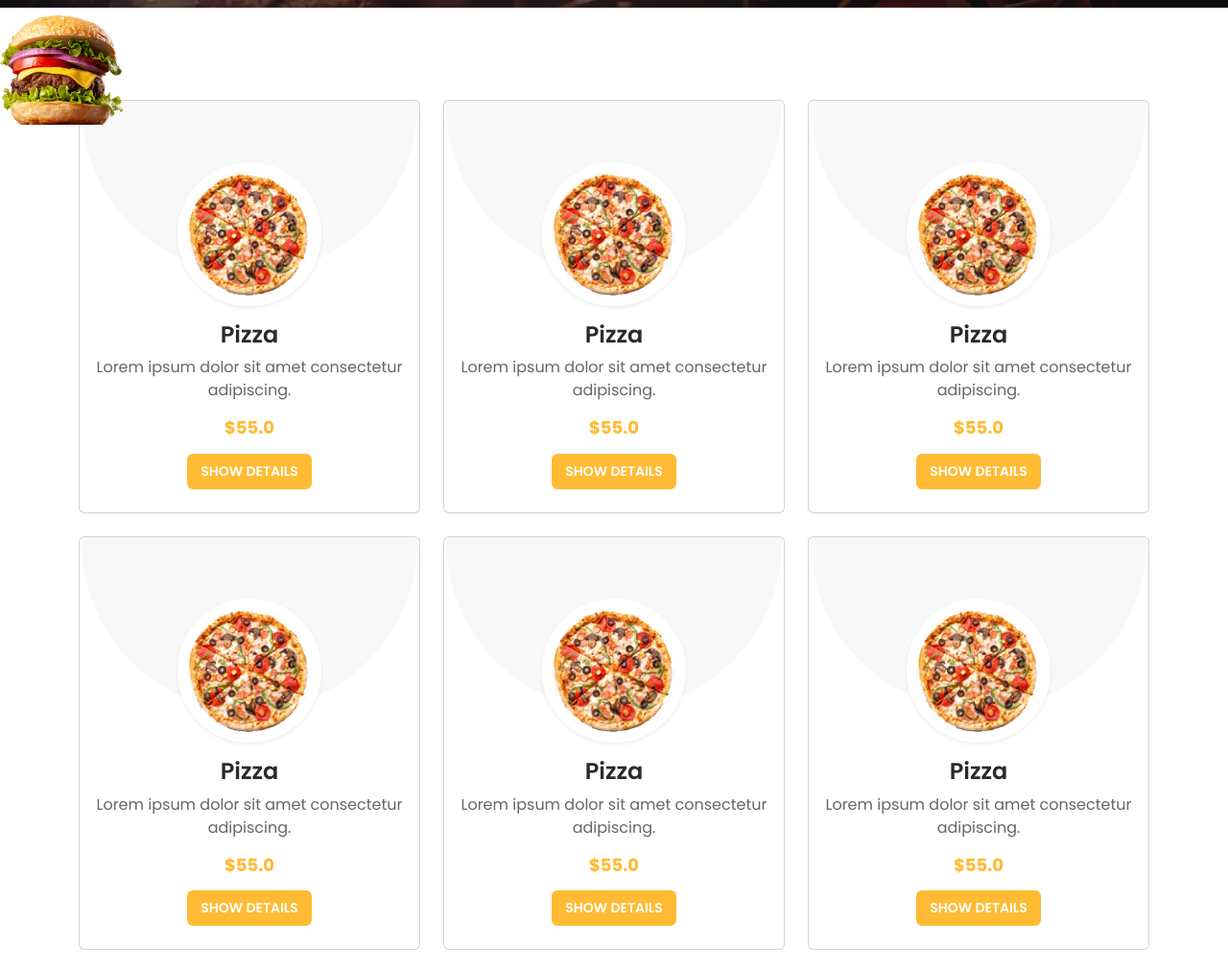
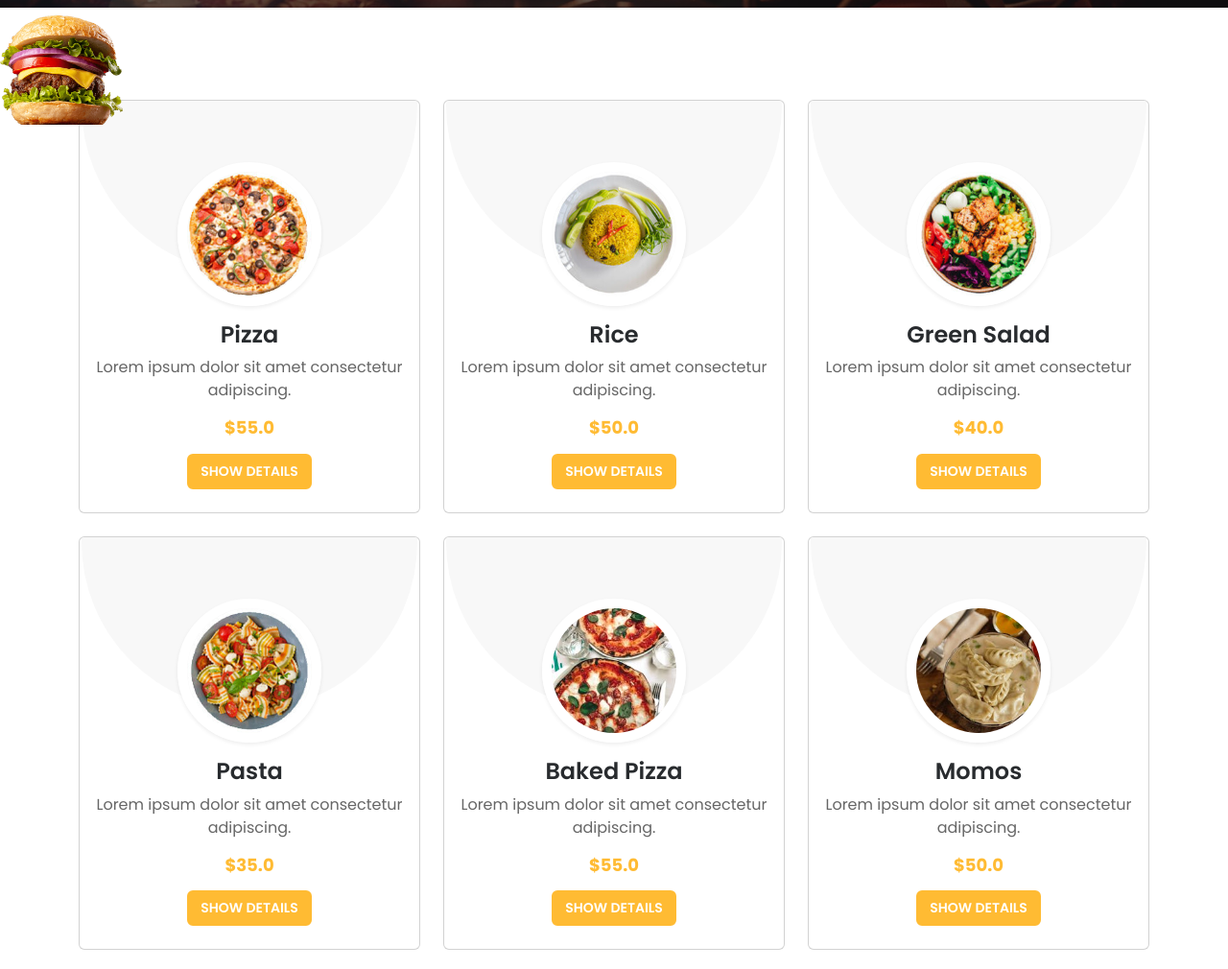
Before and after one commit to leonislam81/restaura-website, a plain HTML site: page menu.html in a window 1280 px wide. Shown: the part 330-1340 px from the top of the page at 96% size. Drawn offline with nearby package versions, Linux system fonts and the light colour scheme.

Commit message:
Update some images add preloader funtion

```diff
--- a/menu.html
+++ b/menu.html
@@ -25,6 +25,9 @@
 
 <body>
 
+  <!-- PRELOADER -->
+  <div class="preloader" id="preloader"></div>
+
   <!-- HEADER -->
   <header class="header">
     <nav class="navbar navbar-expand-md">
@@ -39,11 +42,11 @@
         <div class="collapse navbar-collapse" id="navbarSupportedContent">
           <ul class="navbar-nav mt-3 mt-lg-0 ms-auto mb-2 mb-lg-0">
             <li class="nav-item">
-              <a class="nav-link header-nav__link text-uppercase fw-medium active" aria-current="page"
+              <a class="nav-link header-nav__link text-uppercase fw-medium" aria-current="page"
                 href="index.html">Home</a>
             </li>
             <li class="nav-item">
-              <a class="nav-link header-nav__link fw-medium text-uppercase" href="menu.html">Menu</a>
+              <a class="nav-link header-nav__link fw-medium text-uppercase active" href="menu.html">Menu</a>
             </li>
             <li class="nav-item">
               <a class="nav-link header-nav__link fw-medium text-uppercase" href="contact.html">Contact</a>
@@ -98,8 +101,48 @@
           <div class="card menu-card text-center pt-5 pb-2">
             <div class="menu-shawod z-0"></div>
             <div class="card-body z-1">
-              <img src="./asstes/pizza.jpg" class="img-fluid menu-image shadow-sm mb-3 mx-auto" alt="Pizza">
-              <h4 class="menu-title fw-semibold">Pizza</h4>
+              <img src="./asstes/rice.jpg" class="img-fluid menu-image shadow-sm mb-3 mx-auto" alt="Pizza">
+              <h4 class="menu-title fw-semibold">Rice</h4>
+              <p class="menu-text">Lorem ipsum dolor sit amet consectetur adipiscing.</p>
+              <h5 class="menu-price fw-bold">$50.0</h5>
+              <a href="#" class="btn mt-2 text-uppercase fw-semibold menu-button" data-bs-toggle="modal"
+                data-bs-target="#exampleModal1">Show Details</a>
+            </div>
+          </div>
+        </div>
+        <div class="col-12 col-sm-6 col-md-4 col-xxl-3">
+          <div class="card menu-card text-center pt-5 pb-2">
+            <div class="menu-shawod z-0"></div>
+            <div class="card-body z-1">
+              <img src="./asstes/Green Salad.jpg" class="img-fluid menu-image shadow-sm mb-3 mx-auto" alt="Pizza">
+              <h4 class="menu-title fw-semibold">Green Salad</h4>
+              <p class="menu-text">Lorem ipsum dolor sit amet consectetur adipiscing.</p>
+              <h5 class="menu-price fw-bold">$40.0</h5>
+              <a href="#" class="btn mt-2 text-uppercase fw-semibold menu-button" data-bs-toggle="modal"
+                data-bs-target="#exampleModal1">Show Details</a>
+            </div>
+          </div>
+        </div>
+        <div class="col-12 col-sm-6 col-md-4 col-xxl-3">
+          <div class="card menu-card text-center pt-5 pb-2">
+            <div class="menu-shawod z-0"></div>
+            <div class="card-body z-1">
+              <img src="./asstes/Pasta.jpg" class="img-fluid menu-image shadow-sm mb-3 mx-auto" alt="Pizza">
+              <h4 class="menu-title fw-semibold">Pasta</h4>
+              <p class="menu-text">Lorem ipsum dolor sit amet consectetur adipiscing.</p>
+              <h5 class="menu-price fw-bold">$35.0</h5>
+              <a href="#" class="btn mt-2 text-uppercase fw-semibold menu-button" data-bs-toggle="modal"
+                data-bs-target="#exampleModal1">Show Details</a>
+            </div>
+          </div>
+        </div>
+        <div class="col-12 col-sm-6 col-md-4 col-xxl-3">
+          <div class="card menu-card text-center pt-5 pb-2">
+            <div class="menu-shawod z-0"></div>
+            <div class="card-body z-1">
+              <img src="./asstes/pizza item.jpg" class="img-fluid menu-image shadow-sm mb-3 mx-auto" alt="Pizza">
+              <h4 class="menu-title fw-semibold">Baked Pizza
+              </h4>
               <p class="menu-text">Lorem ipsum dolor sit amet consectetur adipiscing.</p>
               <h5 class="menu-price fw-bold">$55.0</h5>
               <a href="#" class="btn mt-2 text-uppercase fw-semibold menu-button" data-bs-toggle="modal"
@@ -111,49 +154,10 @@
           <div class="card menu-card text-center pt-5 pb-2">
             <div class="menu-shawod z-0"></div>
             <div class="card-body z-1">
-              <img src="./asstes/pizza.jpg" class="img-fluid menu-image shadow-sm mb-3 mx-auto" alt="Pizza">
-              <h4 class="menu-title fw-semibold">Pizza</h4>
+              <img src="./asstes/momos.jpg" class="img-fluid menu-image shadow-sm mb-3 mx-auto" alt="Pizza">
+              <h4 class="menu-title fw-semibold">Momos</h4>
               <p class="menu-text">Lorem ipsum dolor sit amet consectetur adipiscing.</p>
-              <h5 class="menu-price fw-bold">$55.0</h5>
-              <a href="#" class="btn mt-2 text-uppercase fw-semibold menu-button" data-bs-toggle="modal"
-                data-bs-target="#exampleModal1">Show Details</a>
-            </div>
-          </div>
-        </div>
-        <div class="col-12 col-sm-6 col-md-4 col-xxl-3">
-          <div class="card menu-card text-center pt-5 pb-2">
-            <div class="menu-shawod z-0"></div>
-            <div class="card-body z-1">
-              <img src="./asstes/pizza.jpg" class="img-fluid menu-image shadow-sm mb-3 mx-auto" alt="Pizza">
-              <h4 class="menu-title fw-semibold">Pizza</h4>
-              <p class="menu-text">Lorem ipsum dolor sit amet consectetur adipiscing.</p>
-              <h5 class="menu-price fw-bold">$55.0</h5>
-              <a href="#" class="btn mt-2 text-uppercase fw-semibold menu-button" data-bs-toggle="modal"
-                data-bs-target="#exampleModal1">Show Details</a>
-            </div>
-          </div>
-        </div>
-        <div class="col-12 col-sm-6 col-md-4 col-xxl-3">
-          <div class="card menu-card text-center pt-5 pb-2">
-            <div class="menu-shawod z-0"></div>
-            <div class="card-body z-1">
-              <img src="./asstes/pizza.jpg" class="img-fluid menu-image shadow-sm mb-3 mx-auto" alt="Pizza">
-              <h4 class="menu-title fw-semibold">Pizza</h4>
-              <p class="menu-text">Lorem ipsum dolor sit amet consectetur adipiscing.</p>
-              <h5 class="menu-price fw-bold">$55.0</h5>
-              <a href="#" class="btn mt-2 text-uppercase fw-semibold menu-button" data-bs-toggle="modal"
-                data-bs-target="#exampleModal1">Show Details</a>
-            </div>
-          </div>
-        </div>
-        <div class="col-12 col-sm-6 col-md-4 col-xxl-3">
-          <div class="card menu-card text-center pt-5 pb-2">
-            <div class="menu-shawod z-0"></div>
-            <div class="card-body z-1">
-              <img src="./asstes/pizza.jpg" class="img-fluid menu-image shadow-sm mb-3 mx-auto" alt="Pizza">
-              <h4 class="menu-title fw-semibold">Pizza</h4>
-              <p class="menu-text">Lorem ipsum dolor sit amet consectetur adipiscing.</p>
-              <h5 class="menu-price fw-bold">$55.0</h5>
+              <h5 class="menu-price fw-bold">$50.0</h5>
               <a href="#" class="btn mt-2 text-uppercase fw-semibold menu-button" data-bs-toggle="modal"
                 data-bs-target="#exampleModal1">Show Details</a>
             </div>
@@ -385,6 +389,7 @@
     const headerSearch = document.querySelector(".header-search");
     const searchIcon = document.querySelector(".search-icon");
     const closeIcon = document.querySelector(".close-icon");
+    const preloader = document.querySelector("#preloader");
 
     searchIcon.onclick = () => {
       headerSearch.classList.add("search-active");
@@ -395,6 +400,10 @@
     closeIcon.onclick = () => {
       headerSearch.classList.remove("search-active");
     }
+
+    window.addEventListener("load", () => {
+      preloader.style.display = "none";
+    });
   </script>
 </body>
 
--- a/sass/style.scss
+++ b/sass/style.scss
@@ -30,3 +30,16 @@ body {
   background-color: $primary-color;
   color: #fff;
 }
+
+.preloader {
+  width: 100%;
+  height: 100vh;
+  position: fixed;
+  top: 0;
+
+  display: flex;
+  justify-content: center;
+  align-items: center;
+  background: #000 url('../asstes/Preloader.gif') center center no-repeat;
+  z-index: 111;
+}
```
Also changed, not shown: contact.html (+10 -2 lines), index.html (+8 -0 lines), asstes/Green Salad.jpg (added), asstes/Pasta.jpg (added), asstes/Preloader.gif (added), asstes/momos.jpg (added), asstes/pizza item.jpg (added), asstes/rice.jpg (added), css/style.min.css.
